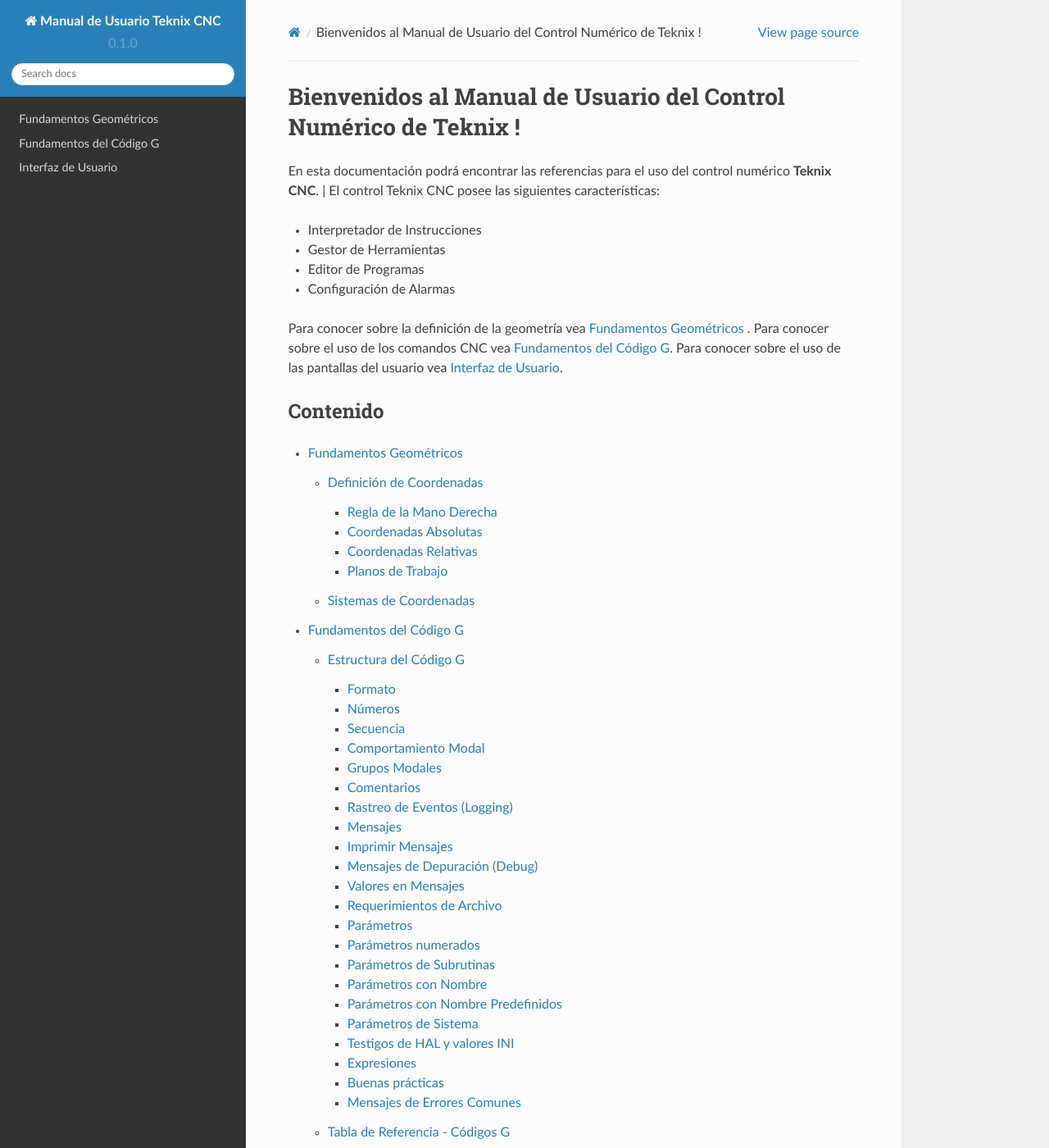
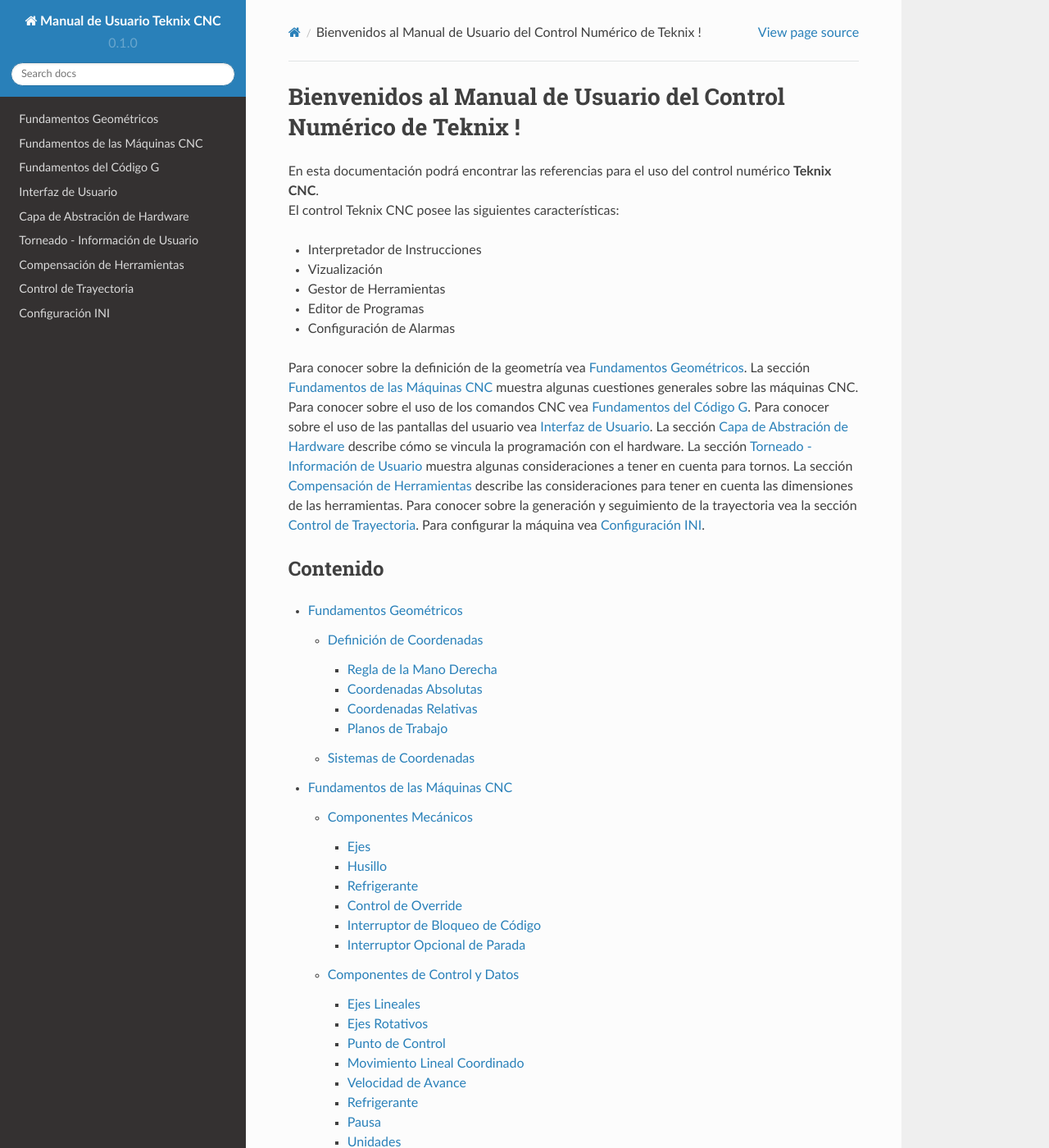
Before and after one commit to joseluperi/Manual-Teknix-CNC, a Sphinx documentation site: the page built from docs/source/index.rst, in a window 1280 px wide and 1400 px high. Shown: the whole window at 82% size. Built offline with Sphinx 7.4.7 and the Read the Docs theme 2.0.0, drawn with Linux system fonts in a browser that asks for light colours; some of the changed text lies outside the part shown.

Commit message:
Update index.rst

```diff
--- a/docs/source/index.rst
+++ b/docs/source/index.rst
@@ -1,16 +1,20 @@
 Bienvenidos al Manual de Usuario del Control Numérico de Teknix !
 =================================================================
 
-En esta documentación podrá encontrar las referencias para el uso del control numérico **Teknix CNC**.
+| En esta documentación podrá encontrar las referencias para el uso del control numérico **Teknix CNC**.
 | El control Teknix CNC posee las siguientes características:
 
 * Interpretador de Instrucciones
+* Vizualización
 * Gestor de Herramientas
 * Editor de Programas
 * Configuración de Alarmas
 
-Para conocer sobre la definición de la geometría vea :doc:`geomFundamentals` . Para conocer sobre el uso de los comandos CNC vea :doc:`cncFundamentals`.
-Para conocer sobre el uso de las pantallas del usuario vea :doc:`humanMachineInterface`.
+Para conocer sobre la definición de la geometría vea :doc:`geomFundamentals`. La sección :doc:`machineFundamentals` muestra algunas cuestiones generales sobre las máquinas CNC.
+Para conocer sobre el uso de los comandos CNC vea :doc:`cncFundamentals`. Para conocer sobre el uso de las pantallas del usuario vea :doc:`humanMachineInterface`.
+La sección :doc:`hal` describe cómo se vincula la programación con el hardware. La sección :doc:`latheUserInfo` muestra algunas consideraciones a tener en cuenta para
+tornos. La sección :doc:`toolCompensation` describe las consideraciones para tener en cuenta las dimensiones de las herramientas. Para conocer sobre la generación y seguimiento
+de la trayectoria vea la sección :doc:`trajectoryControl`. Para configurar la máquina vea :doc:`configuracionIni`.
 
 Contenido
 ---------
```
Also changed, not shown: other parts of docs/source/index.rst (+6 -0 lines).
